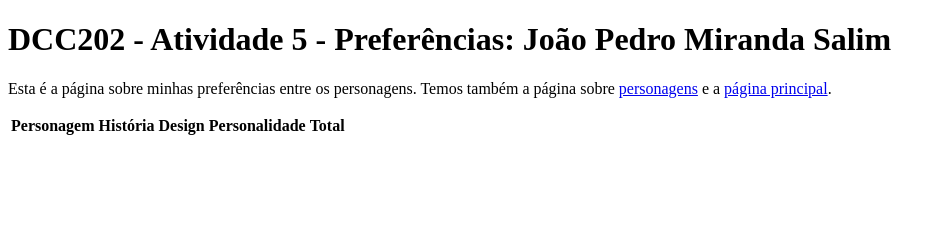
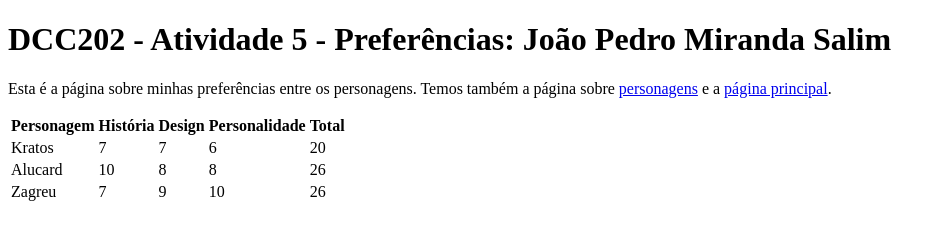
Before and after one commit to ufjf-dcc202/ufjf-dcc202-2023-3-b-atv5-jpsalim21, a website: page preferencias.html in a window 1280 px wide. Shown: the whole page, without its empty margins (0-946 px from the left). Drawn offline with Linux system fonts and the light colour scheme.

Commit message:
Cria tabela em preferências.html

```diff
--- a/preferencias.html
+++ b/preferencias.html
@@ -11,6 +11,9 @@
         <p>Esta é a página sobre minhas preferências entre os personagens. Temos também a página sobre <a href="personagens.html">personagens</a> e a <a href="index.html">página principal</a>.</p>
         <table>
             <tr> <th>Personagem</th> <th>História</th> <th>Design</th> <th>Personalidade</th> <th>Total</th> </tr>
+            <tr> <td>Kratos</td> <td>7</td> <td>7</td> <td>6</td> <td>20</td> </tr>
+            <tr> <td>Alucard</td> <td>10</td> <td>8</td> <td>8</td> <td>26</td> </tr>
+            <tr> <td>Zagreu</td> <td>7</td> <td>9</td> <td>10</td> <td>26</td> </tr>
         </table>
     </main>
 </body>
```
